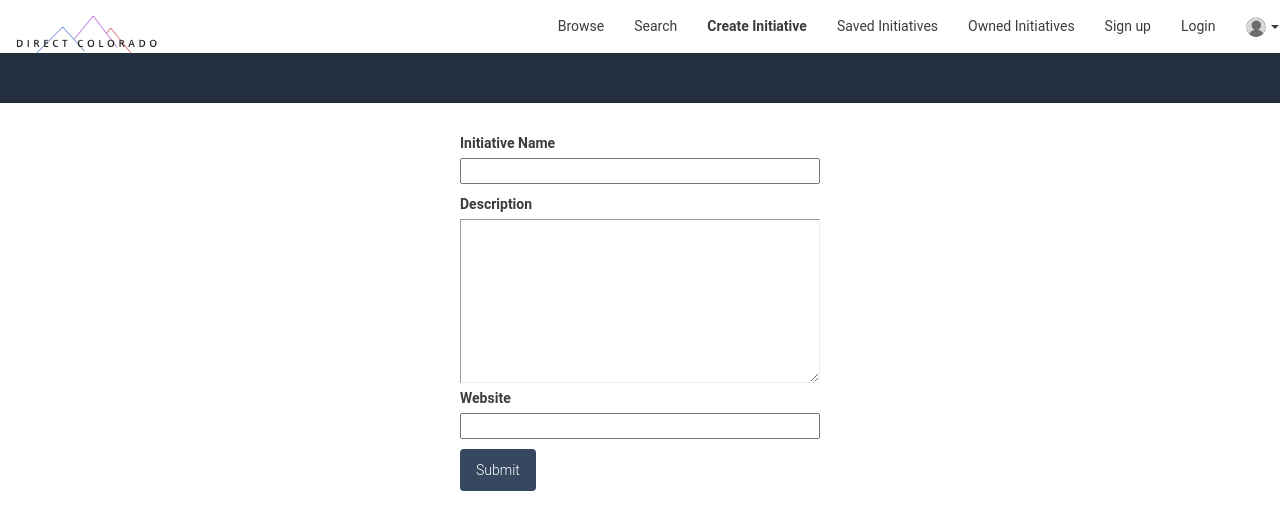
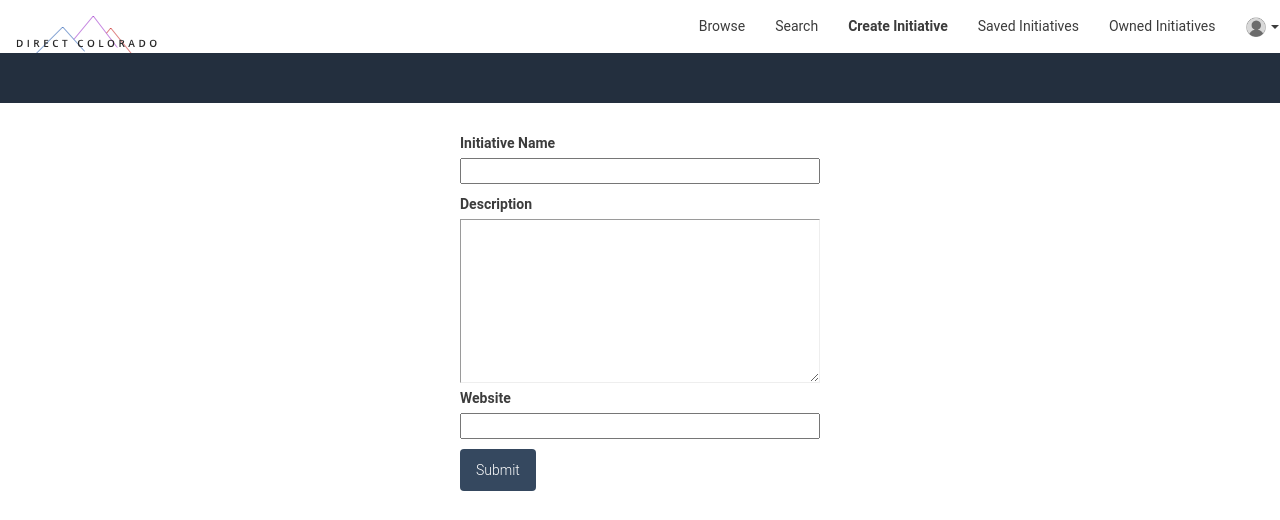
Before and after one commit to kacymckibben/direct_co, a PHP site: page /create_initiative.html in a window 1280 px wide. Shown: the top 520 px of the page. Run offline with PHP 8.4, Linux system fonts and the light colour scheme; some libraries are stand-ins or nearby versions.

Commit message:
minor updates

```diff
--- a/create_initiative.html
+++ b/create_initiative.html
@@ -21,16 +21,12 @@
 			<li><a class="active" href="create_initiative.html">Create Initiative</a></li>
 			<li><a href="#">Saved Initiatives</a></li><!--these are initiatives I've liked. Maybe also do one for created initatives-->
 			<li><a href="#">Owned Initiatives</a></li><!--only show if user has created at least one-->
-
-			<li><a href="#">Sign up</a></li>
-			<li><a href="#">Login</a></li>
-
 			<li class="dropdown">
 				<a href="#" class="dropdown-toggle" data-toggle="dropdown" role="button" aria-haspopup="true" aria-expanded="false"><img class="profile-pic" src="img/profile.png" alt="profile-pic" /> <span class="caret"></span></a>
 		        <ul class="dropdown-menu">
 		            <li><a href="#">Profile</a></li>
 		            <li><a href="#">Notifications</a></li>
-		            <li><a href="#">Logout</a></li>
+		            <li><a href="logout.php">Logout</a></li>
 		        </ul>
 			</li>
 		</ul>
--- a/index.php
+++ b/index.php
@@ -19,7 +19,7 @@ include('getSession.php');
 	<nav class="navbar">
 		<div class="navbar-brand"><img src="img/logo-2.png" alt="logo" /></div>
 		<ul class="nav navbar-nav navbar-right">
-			<li><a href="#">Browse</a></li>
+			<li><a href="browse.php">Browse</a></li>
 			<li><a href="#">Search</a></li>
 			<?php
 			if($IS_LOGGED_IN){
```
